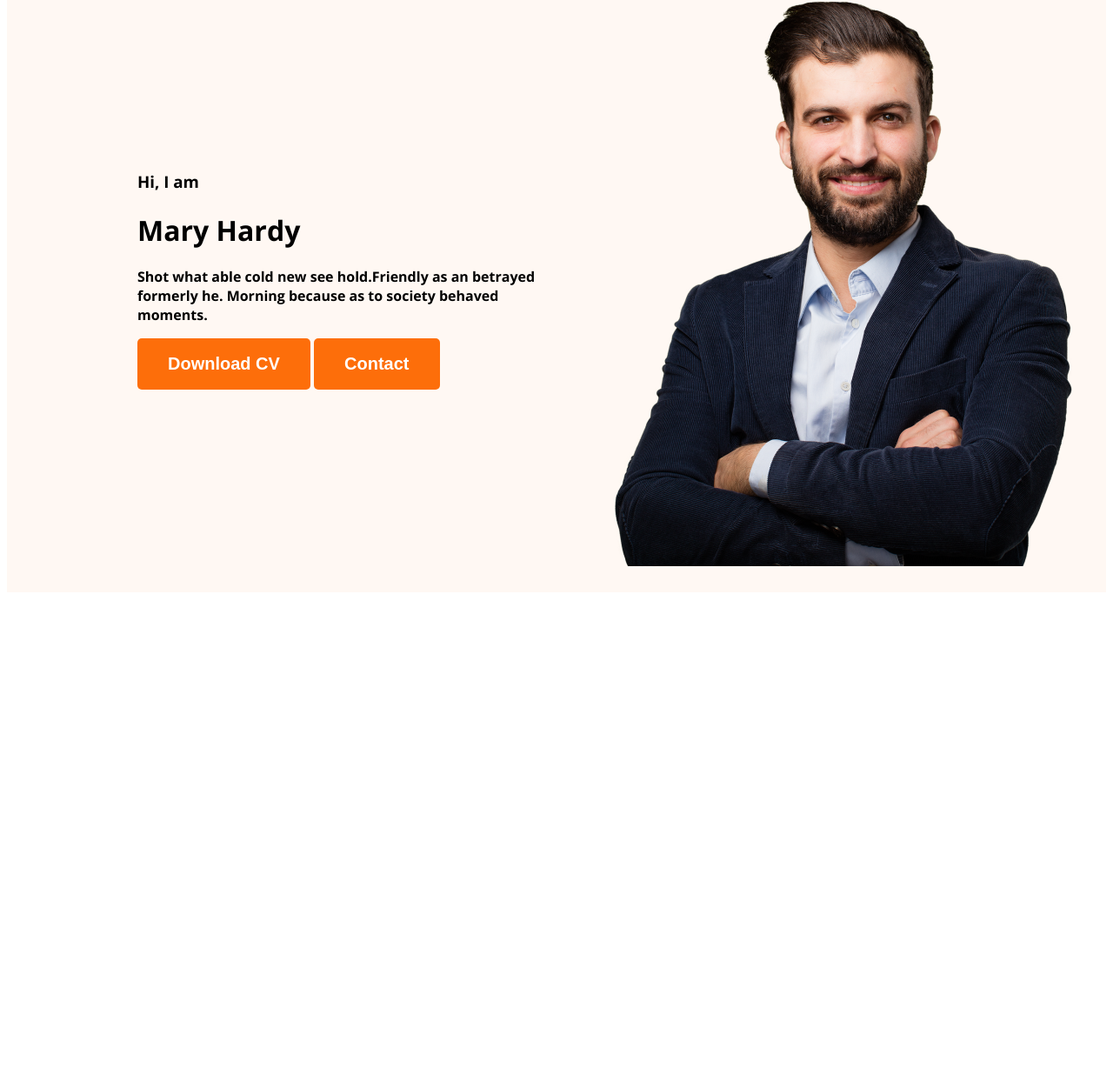
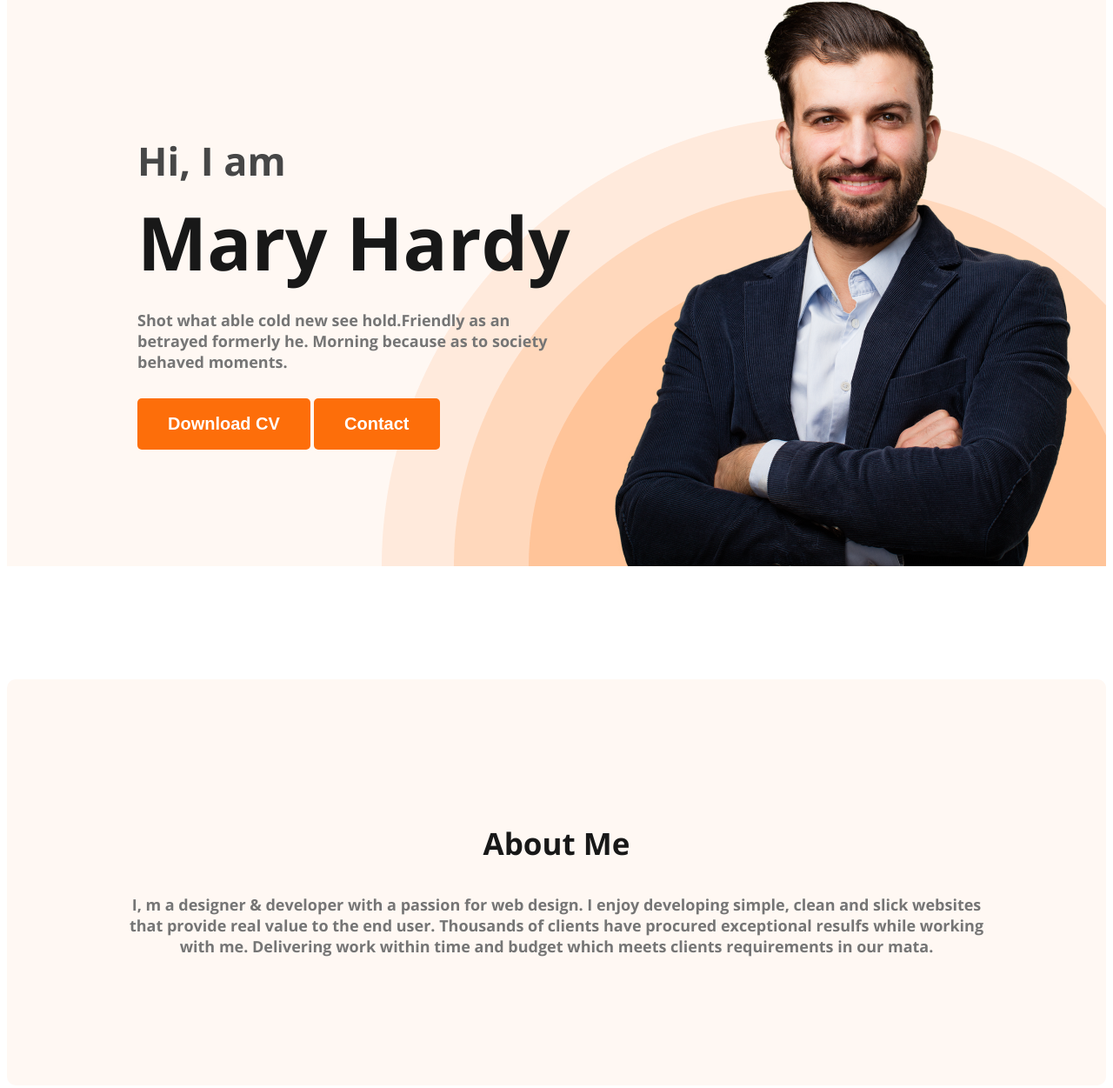
Before and after one commit to fariarahman93/webdeveloper-portfolio, a plain HTML site: page index.html in a window 1280 px wide. Shown: the part 154-1405 px from the top of the page at 87% size. Before the commit the page ends 843 px from the top, so only its background shows below. Drawn offline with nearby package versions, Linux system fonts and the light colour scheme.

Commit message:
added about

```diff
--- a/index.html
+++ b/index.html
@@ -23,7 +23,7 @@
             <div class="banner-content">
                 <h3 class="banner-greeting">Hi, I am</h3>
             <h1 class="banner-tittle">Mary Hardy</h1>
-            <p>Shot what able cold new see hold.Friendly as an betrayed formerly he. Morning because as to society behaved moments.</p>
+            <p class="banner-description">Shot what able cold new see hold.Friendly as an betrayed formerly he. Morning because as to society behaved moments.</p>
             <button class="btn-primary">Download CV</button>
             <button class="btn-primary">Contact</button>
             </div>
@@ -33,6 +33,10 @@
 
     </header>
     <main>
+        <section class="about">
+            <h3 class="section-tittle">About Me</h3>
+            <p class="section-description">I, m a designer & developer with a passion for web design. I enjoy developing simple, clean and slick websites that provide real value to the end user. Thousands of clients have procured exceptional resulfs while working with me. Delivering work within time and budget which meets clients requirements in our mata.</p>
+        </section>
 
     </main>
     <footer>
--- a/styles/portfolio.css
+++ b/styles/portfolio.css
@@ -40,12 +40,58 @@ nav a{
 }
 .header-class{
     background-color:  #FFF8F3;
+    background-image: url('../images/header_bg.png');
+    background-repeat: no-repeat;
+    background-position: bottom right;
 }
 .banner{
-    padding: 30px 30px 30px 150px;
+    padding: 30px 30px 0px 150px;
     display: flex;
     align-items: center;
+    justify-content: space-between;
 }
 .banner .profile-picture{
     width: 584px;
 }
+.banner-greeting{
+    font-size: 45px;
+    font-weight: 600;
+    color:  #474747;
+    margin-bottom: 0;
+}
+.banner-tittle{
+    font-size: 85px;
+    font-weight: 700;
+    color:  #181818;
+    margin-top: 5px;
+    margin-bottom: 20px;
+}
+.banner-description{
+    font-size: 18px;
+    font-weight: 400;
+    color: #757575;
+    margin-top: 0;
+    margin-bottom: 30px;
+}
+.banner-content{
+    max-width: 585px;
+
+}
+.about{
+    padding: 130px;
+    border-radius: 10px;
+    background: #FFF8F3;
+    margin: 130px 0;
+}
+.section-tittle{
+    font-size: 35px;
+    font-weight: 700;
+    color: #181818;
+    text-align: center;
+}
+.section-description{
+    font-size: 18px;
+    font-weight: 400;
+    color:  #757575;
+    text-align: center;
+}
```
